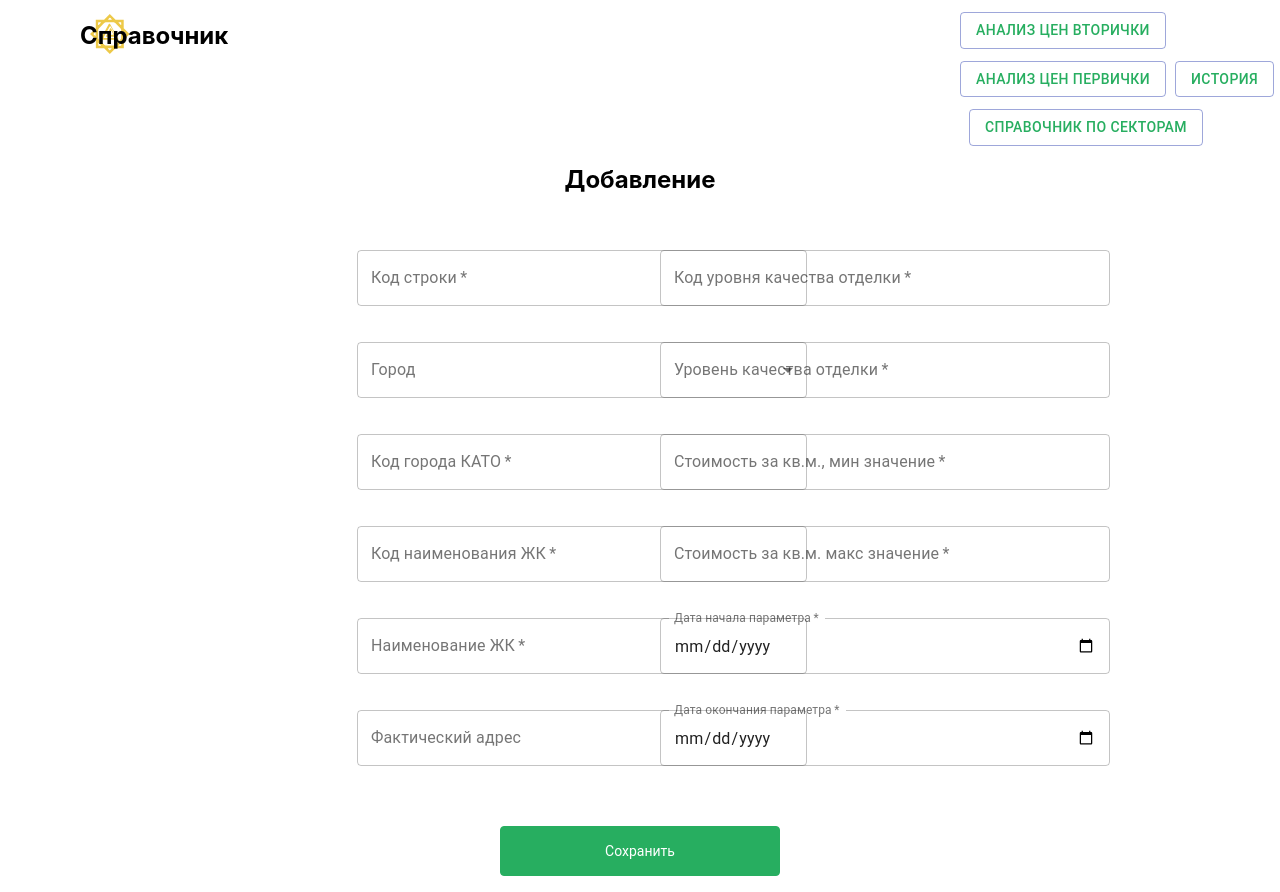
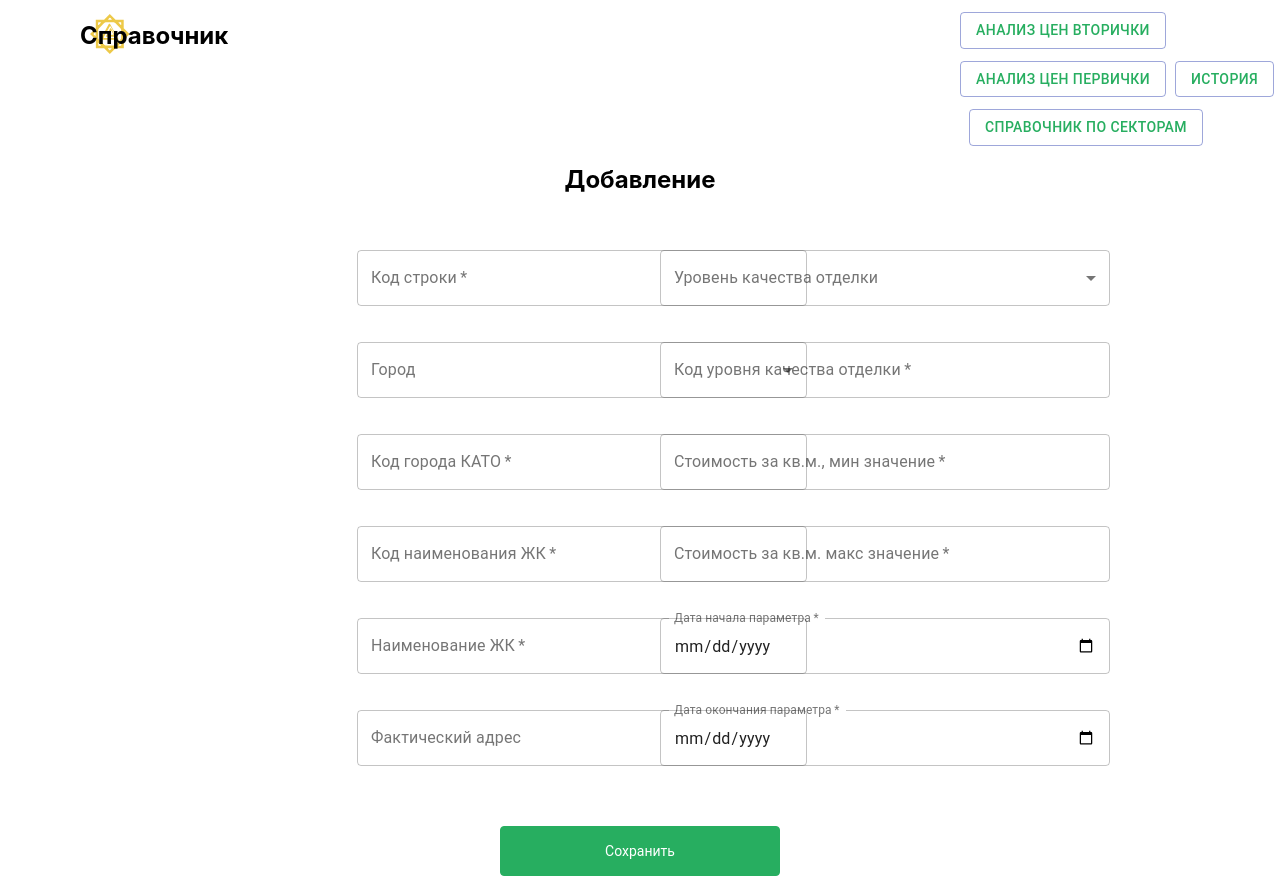
Before and after one commit to ZhamMichelle/bcc.pledgeref, a React (Create React App) app: page /primary/create in a window 1280 px wide. Built offline with nearby package versions, Linux system fonts and the light colour scheme.

Commit message:
add list for finquality

```diff
--- a/public/env.config.js
+++ b/public/env.config.js
@@ -1,5 +1,5 @@
 window.env = {
-    BCC_PLEDGEREFBACK: "http://10.20.52.96:5060",
+    BCC_PLEDGEREFBACK: "http://localhost:5000",
     CAMUNDA_URL: "http://10.20.52.96:9001",
     KATO:"http://10.20.52.96:5335"
   };
--- a/src/components/PrimaryHousing/ElementPrimary.tsx
+++ b/src/components/PrimaryHousing/ElementPrimary.tsx
@@ -77,6 +77,8 @@ const cities: string[] = [
   "Туркестан",
 ];
 
+const FinQualityLevelList=
+  [{type: 'чистовая', code: '001'}, {type: 'предчистовая', code: '002'}, {type: 'черновая', code: '003'},];
 
 export const ElementPrimary = (props: any) =>{
     const classes = useStyles();
@@ -180,8 +182,10 @@ export const ElementPrimary = (props: any) =>{
                 setAnalysis({ ...analysis, cityCodeKATO: e.target.value })
               }/>
               <br/><br/>
-              <TextField required variant="outlined"  label="Код наименования ЖК" value={analysis.rcNameCode || ""} style={{ width: "450px" }} onChange={(e: any) =>
-                setAnalysis({ ...analysis, rcNameCode: e.target.value })
+              <TextField required variant="outlined"  label="Код наименования ЖК" value={analysis.rcNameCode || ""}
+              InputProps={{inputComponent: NumberFormatCustom}}
+              style={{ width: "450px" }} onChange={(e: any) =>
+                setAnalysis({ ...analysis, rcNameCode: parseInt(e.target.value) })
               }/>
               <br/><br/>
               <TextField required variant="outlined"  label="Наименование ЖК" value={analysis.rcName || ""} style={{ width: "450px" }} onChange={(e: any) =>
@@ -193,14 +197,26 @@ export const ElementPrimary = (props: any) =>{
               }/>
               </Grid>
               <Grid item xs={6}>
-              <TextField required variant="outlined" label="Код уровня качества отделки" value={analysis.finQualityLevelCode || ""} style={{ width: "450px" }} onChange={(e: any) =>
+              <FormControl variant="outlined" className={classes.formControl}>
+              <InputLabel htmlFor="outlined-age-native-simple">Уровень качества отделки</InputLabel>
+              <Select
+                native
+                required
+                value={analysis.finQualityLevel || ""}
+                onChange={(e: any) => { setAnalysis({ ...analysis, finQualityLevel: e.target.value,
+                  finQualityLevelCode: FinQualityLevelList.filter(m=>m.type==e.target.value)[0].code  })}}
+                label="Уровень качества отделки"
+                style={{width: "450px" }}
+              >
+                <option></option>
+                {FinQualityLevelList.map((m,i)=>(<option key={i} value={m.type}>{m.type}</option>))}
+              </Select>
+            </FormControl>
+            <br/><br/>
+            <TextField required variant="outlined" label="Код уровня качества отделки"
+              value={analysis.finQualityLevelCode || ""} style={{ width: "450px" }} onChange={(e: any) =>
                 setAnalysis({ ...analysis, finQualityLevelCode: e.target.value })
               }/>
-              <br/><br/>
-              <TextField required variant="outlined" label="Уровень качества отделки" value={analysis.finQualityLevel || ""} style={{ width: "450px" }} onChange={(e: any) =>
-                setAnalysis({ ...analysis, finQualityLevel: e.target.value })
-              }/>
-
 
               <br/><br/>
               <TextField required variant="outlined"  label="Стоимость за кв.м., мин значение"
```
